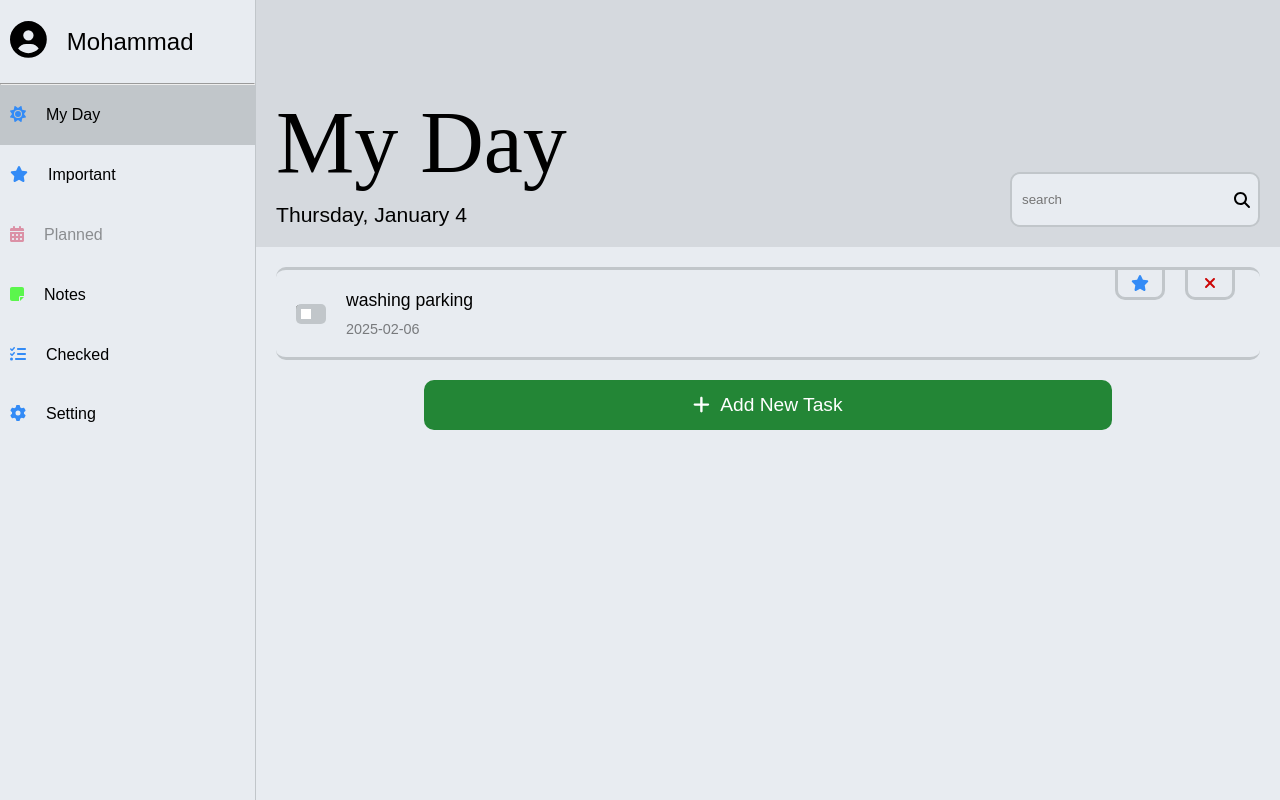
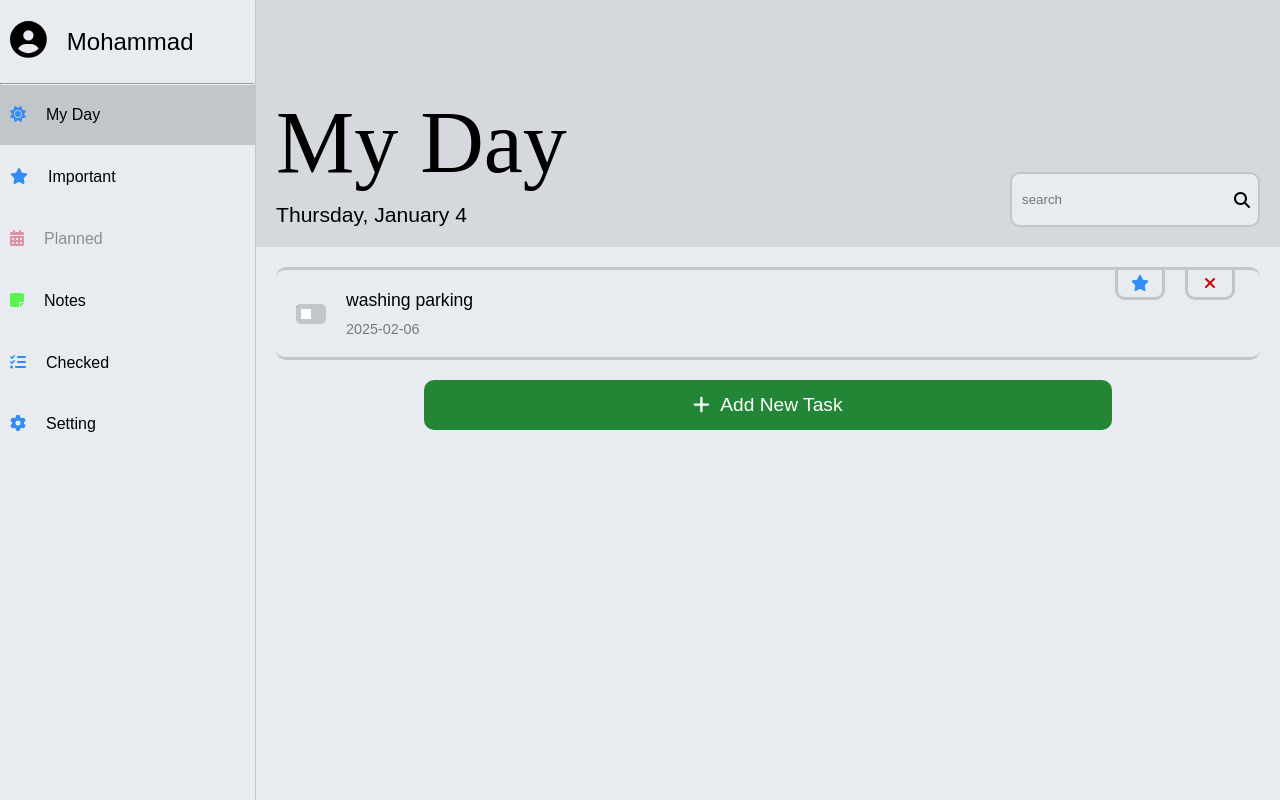
Before and after one commit to MohammadNourizadeh/taskManager2, a React (Vite) app: page /admin/my-day in a window 1280 px wide. Built offline with nearby package versions, Linux system fonts and the light colour scheme; data requests are answered from the project's data file.

Commit message:
margin added to sidebar items

```diff
--- a/src/layOuts/admin/components/sideBar/sideBarItem/components/disableItem/DisableItem.module.scss
+++ b/src/layOuts/admin/components/sideBar/sideBarItem/components/disableItem/DisableItem.module.scss
@@ -11,6 +11,7 @@
   height: 60px;
   text-decoration: none;
   transition: 0.05s ease-in-out;
+  margin: 2px 0px;
   opacity: 0.4;
 
   span {
--- a/src/layOuts/admin/components/sideBar/sideBarItem/components/linkItem/LinkItem.module.scss
+++ b/src/layOuts/admin/components/sideBar/sideBarItem/components/linkItem/LinkItem.module.scss
@@ -11,6 +11,7 @@
     align-items: center;
     height: 60px;
     text-decoration: none;
+    margin: 2px 0px;
     transition: 0.05s ease-in-out;
 
     &:hover {
```
